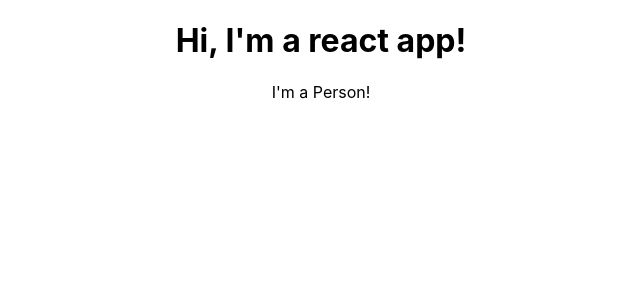
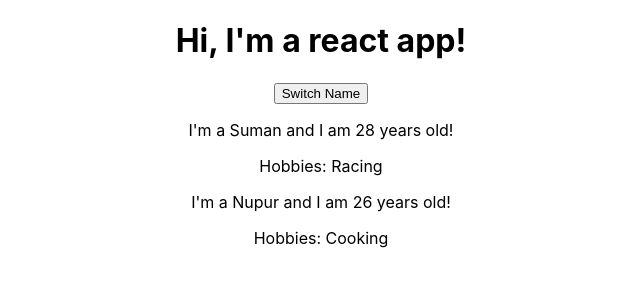
Before and after one commit to frozenplanet14/react-project, a React (Create React App) app: page / in a window 1280 px wide. Shown: the top 300 px of the page, without its empty margins (319-959 px from the left). Built offline with nearby package versions, Linux system fonts and the light colour scheme.

Commit message:
simple implementation of state and setState with class based implementation

```diff
--- a/src/App.js
+++ b/src/App.js
@@ -7,11 +7,44 @@ import Person from './Person/Person';
  * class-based components (also referred to as "containers", "smart" or "stateful" components)
  */
 class App extends Component {
+  state = {
+    persons: [
+      {
+        name: 'Suman',
+        age: 28
+      },
+      {
+        name: 'Nupur',
+        age: 26,
+        hobbies: 'Cooking'
+      }
+    ]
+  }
+
+  switchNameHandler = () => {
+    this.setState({persons: [
+      {
+        name: 'Suman Jha',
+        age: 28
+      },
+      {
+        name: 'Nupur Jha',
+        age: 26,
+        hobbies: 'Cooking'
+      }
+    ]});
+  }
+
   render() {
     return (
       <div className="App">
         <h1>Hi, I'm a react app!</h1>
-        <Person />
+        <button onClick={this.switchNameHandler}>Switch Name</button>
+        {
+          this.state.persons.map(p => (
+            <Person key={p.name} name={p.name} age={p.age}>Hobbies: {p.hobbies || 'Racing'}</Person>
+          ))
+        }
       </div>
     );
     /**
--- a/src/Person/Person.js
+++ b/src/Person/Person.js
@@ -4,9 +4,12 @@ import React from 'react';
 /**
  * Functional components (also referred to as "presentational", "dumb" or "stateless" components
  */
-const person = () => {
+const person = ({name, age, children}) => {
     return (
-        <p>I'm a Person!</p>
+        <div>
+            <p>I'm a {name} and I am {age} years old!</p>
+            <p>{children}</p>
+        </div>
     );
 }
 
```
